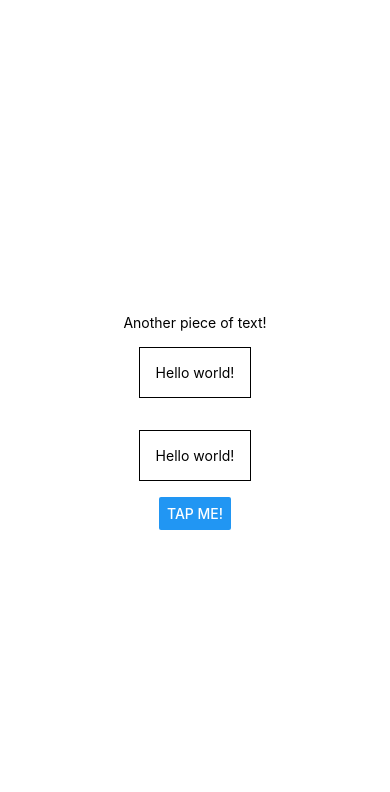
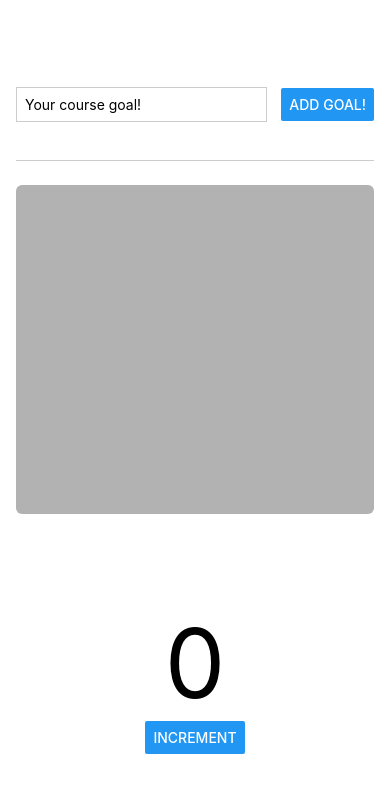
Before and after one commit to DaemNE/RNCourse, a React Native app: screen / in a window 390 px wide. Shown: the top 792 px of the page. Built offline with nearby package versions, Linux system fonts and the light colour scheme.

Commit message:
Added separate components

```diff
--- a/App.js
+++ b/App.js
@@ -1,38 +1,33 @@
-import { Button, Image, StyleSheet, Text, View } from "react-native";
+import { useState } from "react";
+import {
+  Button,
+  FlatList,
+  StyleSheet,
+  Text,
+  TextInput,
+  View,
+} from "react-native";
+import { CounterContainer } from "./components/CounterContainer";
+import { GoalInput } from "./components/GoalInput";
+import { GoalItem } from "./components/GoalItem";
+import { GoalsContainer } from "./components/GoalsContainer";
 
 export default function App() {
+  const [courseGoals, setCourseGoals] = useState([]);
+
   return (
-    <View style={styles.container}>
-      <View>
-        <Text>Another piece of text!</Text>
-      </View>
-      <Text style={styles.textContent}>Hello world!</Text>
-      <Text
-        style={{
-          margin: 16,
-          borderColor: "black",
-          borderWidth: 1,
-          padding: 16,
-        }}
-      >
-        Hello world!
-      </Text>
-      <Button title="Tap me!" />
+    <View style={styles.appContainer}>
+      <GoalInput courseGoals={courseGoals} setCourseGoals={setCourseGoals} />
+      <GoalsContainer courseGoals={courseGoals} />
+      <CounterContainer />
     </View>
   );
 }
 
 const styles = StyleSheet.create({
-  container: {
+  appContainer: {
     flex: 1,
-    backgroundColor: "#fff",
-    alignItems: "center",
-    justifyContent: "center",
-  },
-  textContent: {
-    margin: 16,
-    borderColor: "black",
-    borderWidth: 1,
-    padding: 16,
+    paddingTop: 50,
+    paddingHorizontal: 16,
   },
 });
--- /dev/null
+++ b/components/CounterContainer.js
@@ -0,0 +1,25 @@
+import React, { useState } from "react";
+import { Button, View, StyleSheet, Text } from "react-native";
+
+export const CounterContainer = () => {
+  const [counter, setCounter] = useState(0);
+
+  const increment = () => {
+    setCounter(counter + 1);
+  };
+
+  return (
+    <View style={styles.counterContainer}>
+      <Text style={{ fontSize: 96 }}>{counter}</Text>
+      <Button title="increment" onPress={increment} />
+    </View>
+  );
+};
+
+const styles = StyleSheet.create({
+  counterContainer: {
+    flex: 3,
+    justifyContent: "center",
+    alignItems: "center",
+  },
+});
--- /dev/null
+++ b/components/GoalInput.js
@@ -0,0 +1,49 @@
+import { useState } from "react";
+import { Button, TextInput, View, StyleSheet } from "react-native";
+
+export const GoalInput = ({ courseGoals, setCourseGoals }) => {
+  const [enteredGoalText, setEnteredGoalText] = useState("");
+
+  const goalInputHandler = (enteredText) => {
+    setEnteredGoalText(enteredText);
+  };
+
+  const addGoalHandler = () => {
+    setCourseGoals((currentCourseGoals) => [
+      ...currentCourseGoals,
+      { text: enteredGoalText, id: Math.random().toString() },
+    ]);
+    setEnteredGoalText("");
+  };
+
+  return (
+    <View style={styles.inputContainer}>
+      <TextInput
+        placeholder="Your course goal!"
+        style={styles.textInput}
+        onChangeText={goalInputHandler}
+        value={enteredGoalText}
+      />
+      <Button title="Add Goal!" onPress={addGoalHandler} />
+    </View>
+  );
+};
+
+const styles = StyleSheet.create({
+  textInput: {
+    borderWidth: 1,
+    borderColor: "#CCCCCC",
+    width: "70%",
+    marginRight: 8,
+    padding: 8,
+  },
+  inputContainer: {
+    flex: 1,
+    flexDirection: "row",
+    justifyContent: "space-between",
+    alignItems: "center",
+    marginBottom: 24,
+    borderBottomWidth: 1,
+    borderBottomColor: "#CCCCCC",
+  },
+});
--- /dev/null
+++ b/components/GoalItem.js
@@ -0,0 +1,21 @@
+import { Text, StyleSheet, View } from "react-native";
+
+export const GoalItem = (props) => {
+  return (
+    <View style={styles.listItem}>
+      <Text style={styles.listItemText}>{props.text}</Text>
+    </View>
+  );
+};
+
+const styles = StyleSheet.create({
+  listItem: {
+    margin: 8,
+    padding: 8,
+    borderRadius: 6,
+    backgroundColor: "#5e0acc",
+  },
+  listItemText: {
+    color: "white",
+  },
+});
--- /dev/null
+++ b/components/GoalsContainer.js
@@ -0,0 +1,28 @@
+import React, { useState } from "react";
+import { FlatList, View, StyleSheet } from "react-native";
+import { GoalItem } from "./GoalItem";
+
+export const GoalsContainer = ({ courseGoals }) => {
+  return (
+    <View style={styles.goalsContainer}>
+      <FlatList
+        data={courseGoals}
+        renderItem={(itemData) => {
+          return <GoalItem text={itemData.item.text} />;
+        }}
+        keyExtractor={(item, index) => {
+          return item.id;
+        }}
+        alwaysBounceVertical={false}
+      />
+    </View>
+  );
+};
+
+const styles = StyleSheet.create({
+  goalsContainer: {
+    flex: 3,
+    backgroundColor: "rgba(0, 0, 0, 0.3)",
+    borderRadius: 6,
+  },
+});
```
